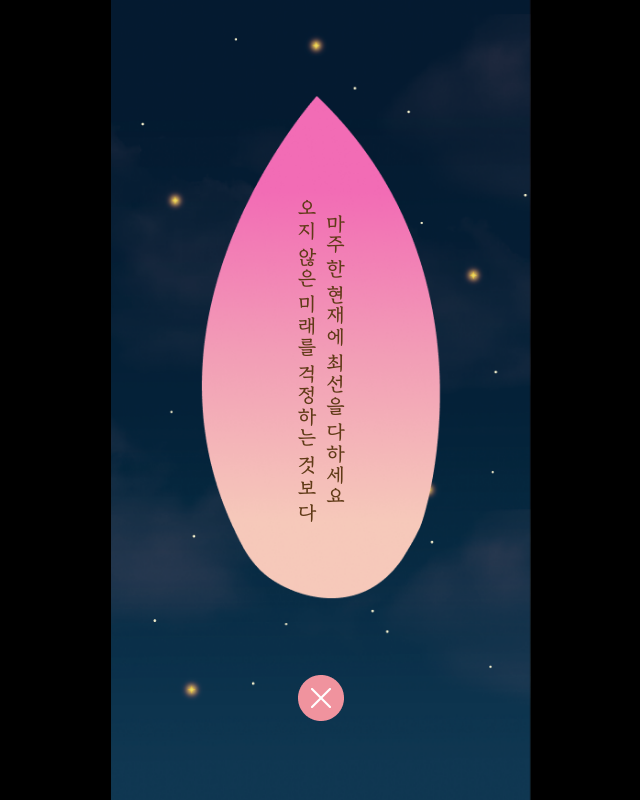
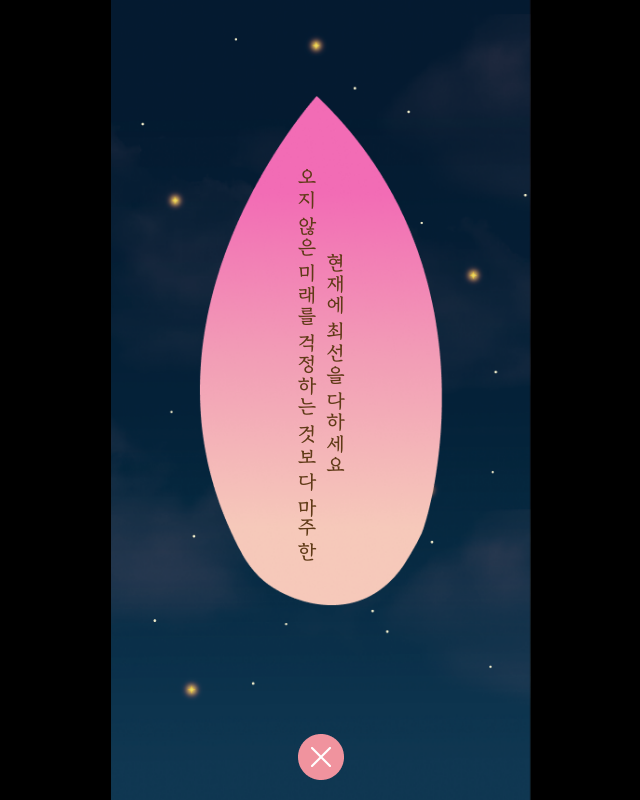
Before and after one commit to irumi-dgu/irumi-forntend, a React (Vite) app: page /fortuneLotus in a window 1280 px wide. Shown: the whole page, without its empty margins (319-959 px from the left). Built offline with nearby package versions, Linux system fonts and the light colour scheme; no server answers.

Commit message:
🎨 Feat: 연꽃재배치

```diff
--- a/src/pages/fortune/FortuneLotus.jsx
+++ b/src/pages/fortune/FortuneLotus.jsx
@@ -34,7 +34,9 @@ const FortuneLotus = () => {
         </S.FortuneContents>
       </S.LotusLeaf>
       <Link to="/MyDetail">
-        <S.ClosedButton />
+        <S.ClosedㅈWrapper>
+          <S.ClosedButton />
+        </S.ClosedㅈWrapper>
       </Link>
     </S.MainWrapper>
   );
--- a/src/pages/fortune/style.jsx
+++ b/src/pages/fortune/style.jsx
@@ -22,14 +22,15 @@ export const LotusWhole = styled.div`
   flex-grow: 1;
   display: flex;
   background-image: url(/lotus.png);
-  position: fixed;
-  width: 390px;
-  height: 900px;
+  position: absolute;
+  width: 350px;
+  height: 100%;
   justify-content: center;
   align-items: center;
-  background-size: contain;
+  /* background-size: contain; */
   background-repeat: no-repeat;
   background-position: center;
+  /* border: 3px solid red; */
 `;
 
 export const LotusLight = styled.div`
@@ -41,10 +42,22 @@ export const LotusLight = styled.div`
   width: 110000px;
   height: 300px;
   justify-content: center;
-  background-size: contain;
   background-position: center;
   background-repeat: no-repeat;
 `;
+
+// export const LotusLight2 = styled.div`
+//   flex-grow: 1;
+//   z-index: 20;
+//   background-image: url(/lightlotus.png);
+//   position: relative;
+//   top: 127px;
+//   width: 110000px;
+//   height: 300px;
+//   justify-content: center;
+//   background-position: center;
+//   background-repeat: no-repeat;
+// `;
 
 export const LotusTop = styled.div`
   flex-grow: 1;
@@ -77,19 +90,21 @@ export const LotusLeaf = styled.div`
   background-image: url(/leaf.png);
   position: fixed;
   width: 260px;
-  height: 505px;
+  height: 64%;
   top: 15px;
   margin: 5rem;
   background-size: contain;
   background-position: center;
   background-repeat: no-repeat;
   justify-content: center;
+  align-items: center;
+  /* border: 3px solid white; */
 `;
 
 //포춘쿠키 내용
 export const FortuneContents = styled.div`
   display: flex;
-  position: relative;
+  position: fixed;
   writing-mode: vertical-lr;
   text-orientation: mixed;
   flex-wrap: wrap;
@@ -100,14 +115,29 @@ export const FortuneContents = styled.div`
   font-size: 19px;
   text-align: center;
   line-height: 100%;
-  padding: 68px 30px;
-  width: 100%;
+  /* padding: 68px 30px; */
+  width: 170px;
+  height: 54%;
   justify-content: center;
   align-items: center;
   line-height: 1.5;
+  /* border: 3px solid red; */
 `;
 
 //닫기 버튼 -> 요거 누르면 MyDetail로 감
+export const ClosedㅈWrapper = styled.div`
+  position: absolute;
+  transform: translate(-50%, 0);
+  bottom: 20px;
+  left: 50%;
+  width: 100%;
+  max-width: 300px;
+  display: flex;
+  flex-direction: column;
+  justify-content: center;
+  align-items: center;
+`;
+
 export const ClosedButton = styled.div`
   display: flex;
   background-image: url(/closedbutton.png);
@@ -116,8 +146,9 @@ export const ClosedButton = styled.div`
   background-repeat: no-repeat;
   width: 46px;
   height: 46px;
-  top: 675px;
+  top: 1350%;
   position: relative;
+  /* border: 3px solid yellow; */
 `;
 
 export const IrumiViewWrapper = styled.div`
```
